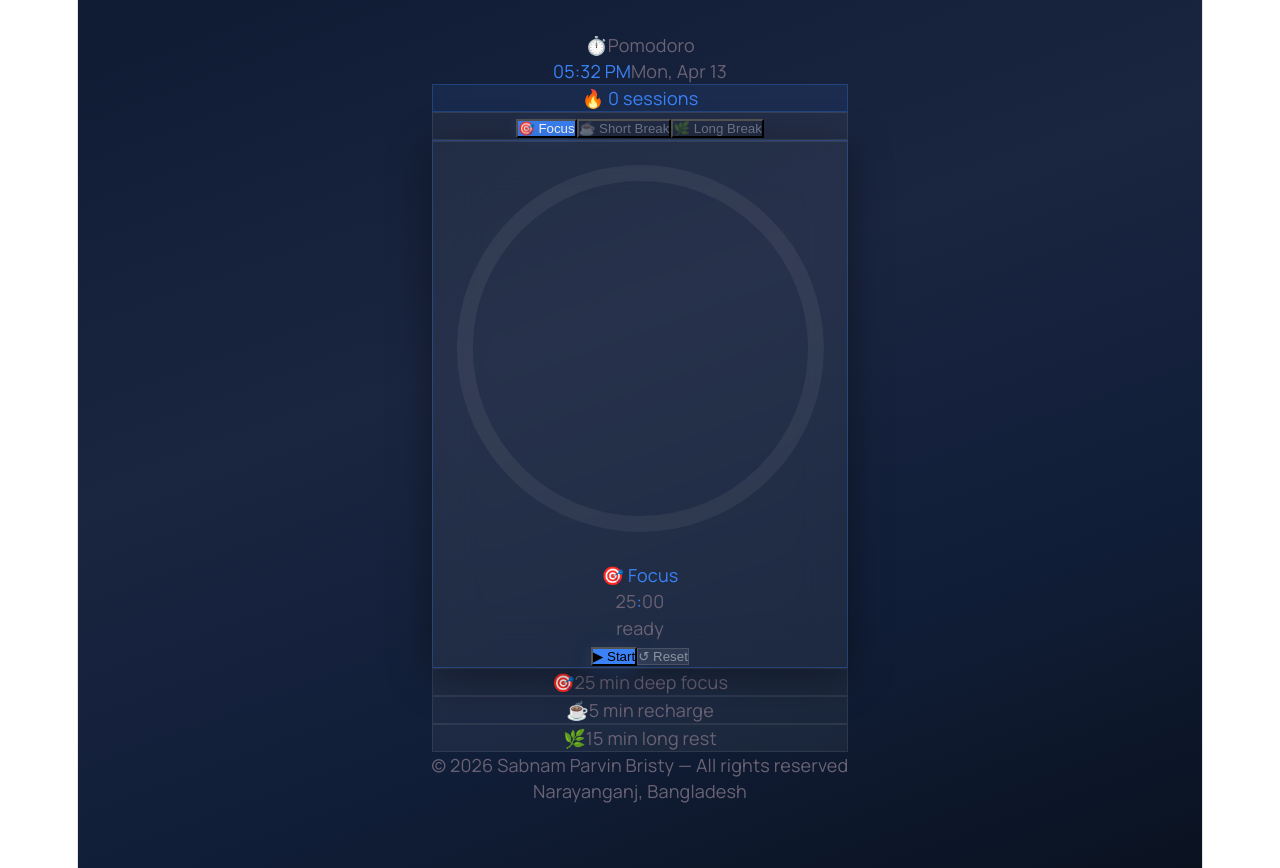
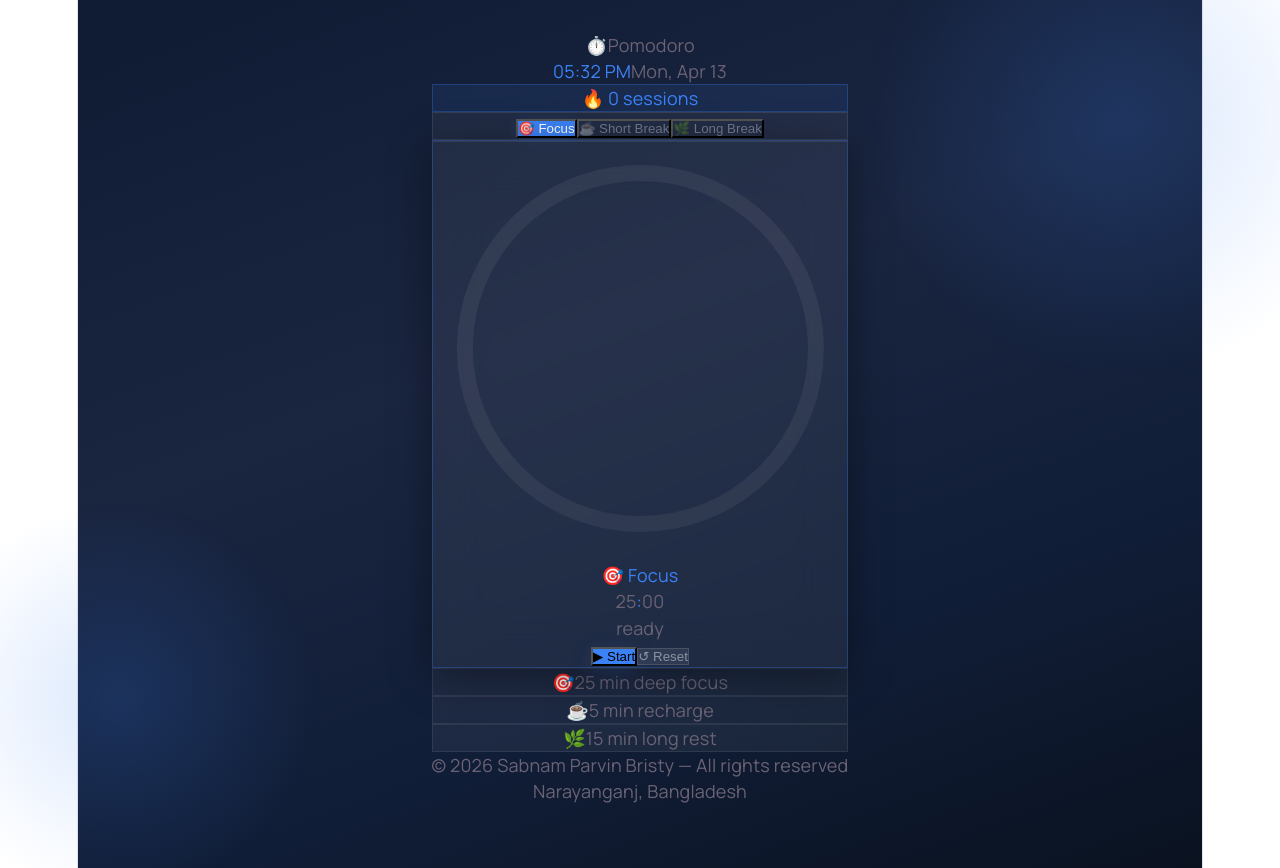
Before and after one commit to sabnamparvinbristy/Pomodoro-Timer, a React (Vite) app: page / in a window 1280 px wide. Built offline with nearby package versions, Linux system fonts and the light colour scheme; a web font is replaced by a local one.

Commit message:
orb updated

```diff
--- a/src/App.css
+++ b/src/App.css
@@ -14,3 +14,13 @@
   position: relative;
   overflow-x: hidden;
 }
+
+.orb {
+  position: fixed;
+  border-radius: 50%;
+  pointer-events: none;
+  z-index: 0;
+  animation: orbFloat 20s ease-in-out infinite;
+}
+.orb1 { width: 520px; height: 520px; top: -140px; right: -100px; animation-duration: 20s; }
+.orb2 { width: 400px; height: 400px; bottom: -100px; left: -80px; animation-duration: 26s; animation-delay: -10s; }
```
